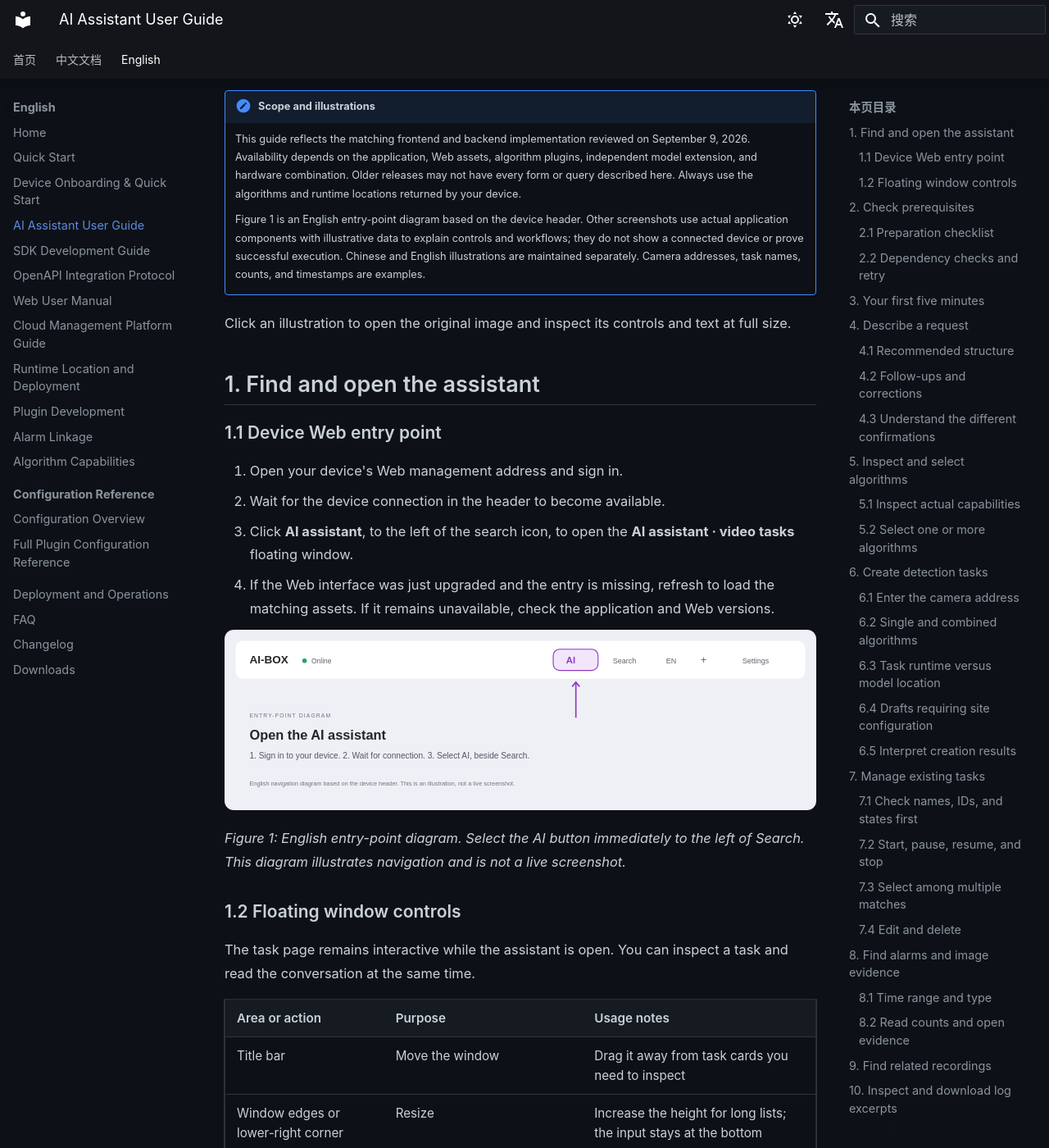
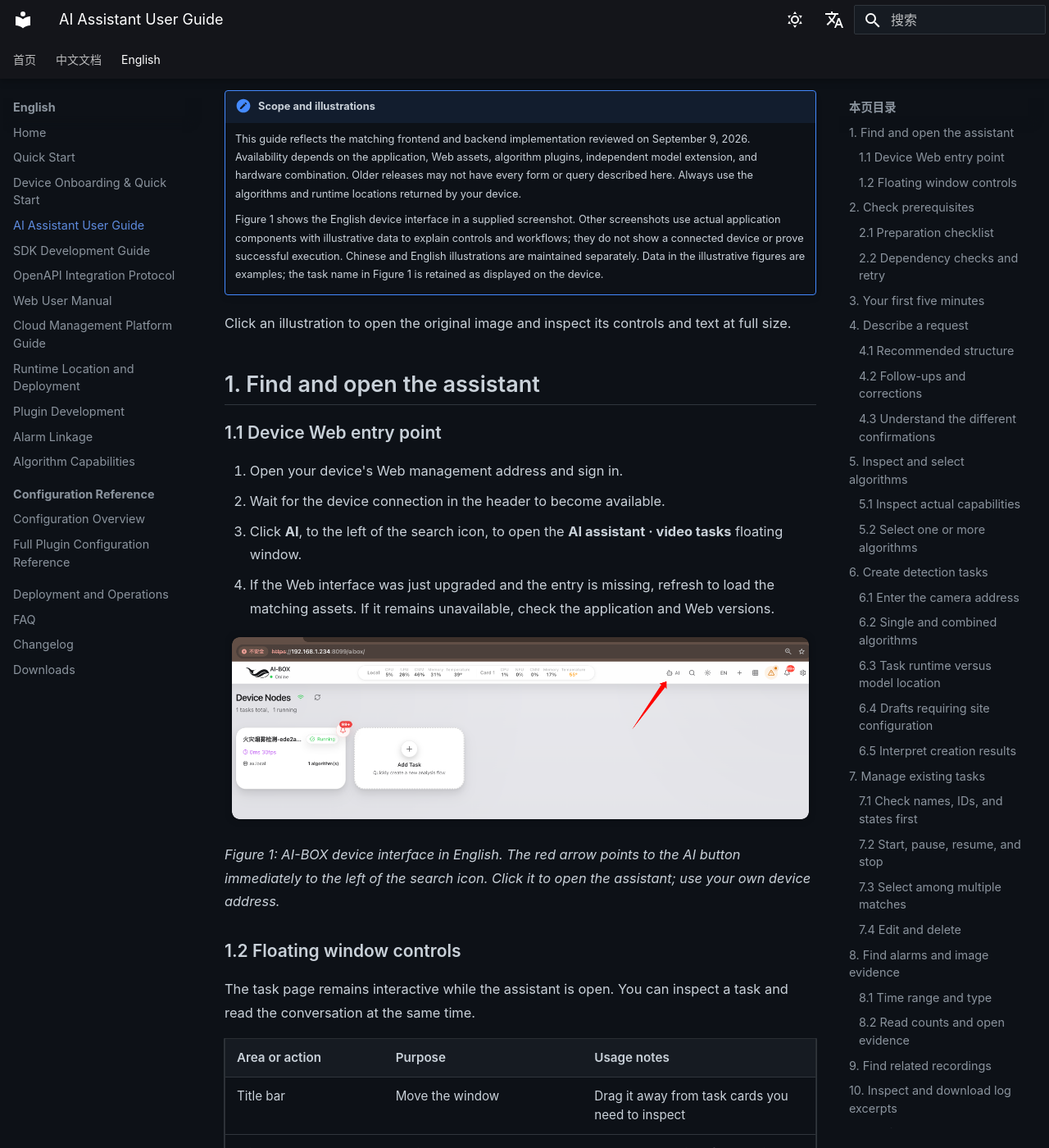
Before and after one commit to JinsonicAi/jinsonic-ai-sdk, an MkDocs documentation site: the page built from docs/en/ai-assistant/index.md, in a window 1280 px wide and 1400 px high, scrolled down 407 px. Shown: the whole window at 82% size. Built offline with MkDocs 1.6.1 and Material for MkDocs 9.7.7, drawn with Linux system fonts in a browser that asks for light colours; comment, search, counter and statistics services are not loaded.

Commit message:
docs: replace English assistant entry diagram with device screenshot

```diff
--- a/docs/en/ai-assistant/index.md
+++ b/docs/en/ai-assistant/index.md
@@ -9,7 +9,7 @@ This guide is intended for device administrators, deployment engineers, and oper
 !!! note "Scope and illustrations"
     This guide reflects the matching frontend and backend implementation reviewed on September 9, 2026. Availability depends on the application, Web assets, algorithm plugins, independent model extension, and hardware combination. Older releases may not have every form or query described here. Always use the algorithms and runtime locations returned by your device.
 
-    Figure 1 is an English entry-point diagram based on the device header. Other screenshots use actual application components with illustrative data to explain controls and workflows; they do not show a connected device or prove successful execution. Chinese and English illustrations are maintained separately. Camera addresses, task names, counts, and timestamps are examples.
+    Figure 1 shows the English device interface in a supplied screenshot. Other screenshots use actual application components with illustrative data to explain controls and workflows; they do not show a connected device or prove successful execution. Chinese and English illustrations are maintained separately. Data in the illustrative figures are examples; the task name in Figure 1 is retained as displayed on the device.
 
 Click an illustration to open the original image and inspect its controls and text at full size.
 
@@ -19,12 +19,12 @@ Click an illustration to open the original image and inspect its controls and te
 
 1. Open your device's Web management address and sign in.
 2. Wait for the device connection in the header to become available.
-3. Click **AI assistant**, to the left of the search icon, to open the **AI assistant · video tasks** floating window.
+3. Click **AI**, to the left of the search icon, to open the **AI assistant · video tasks** floating window.
 4. If the Web interface was just upgraded and the entry is missing, refresh to load the matching assets. If it remains unavailable, check the application and Web versions.
 
-[![Figure 1: English diagram of the AI assistant entry in the AI-BOX header](../../assets/ai-assistant/en-01-entry.svg)](../../assets/ai-assistant/en-01-entry.svg)
+[![Figure 1: AI assistant entry in the English AI-BOX device interface](../../assets/ai-assistant/en-01-entry.png)](../../assets/ai-assistant/en-01-entry.png)
 
-*Figure 1: English entry-point diagram. Select the AI button immediately to the left of Search. This diagram illustrates navigation and is not a live screenshot.*
+*Figure 1: AI-BOX device interface in English. The red arrow points to the AI button immediately to the left of the search icon. Click it to open the assistant; use your own device address.*
 
 ### 1.2 Floating window controls
 
```
Also changed, not shown: docs/assets/ai-assistant/en-01-entry.png (added), docs/assets/ai-assistant/en-01-entry.svg (deleted).
